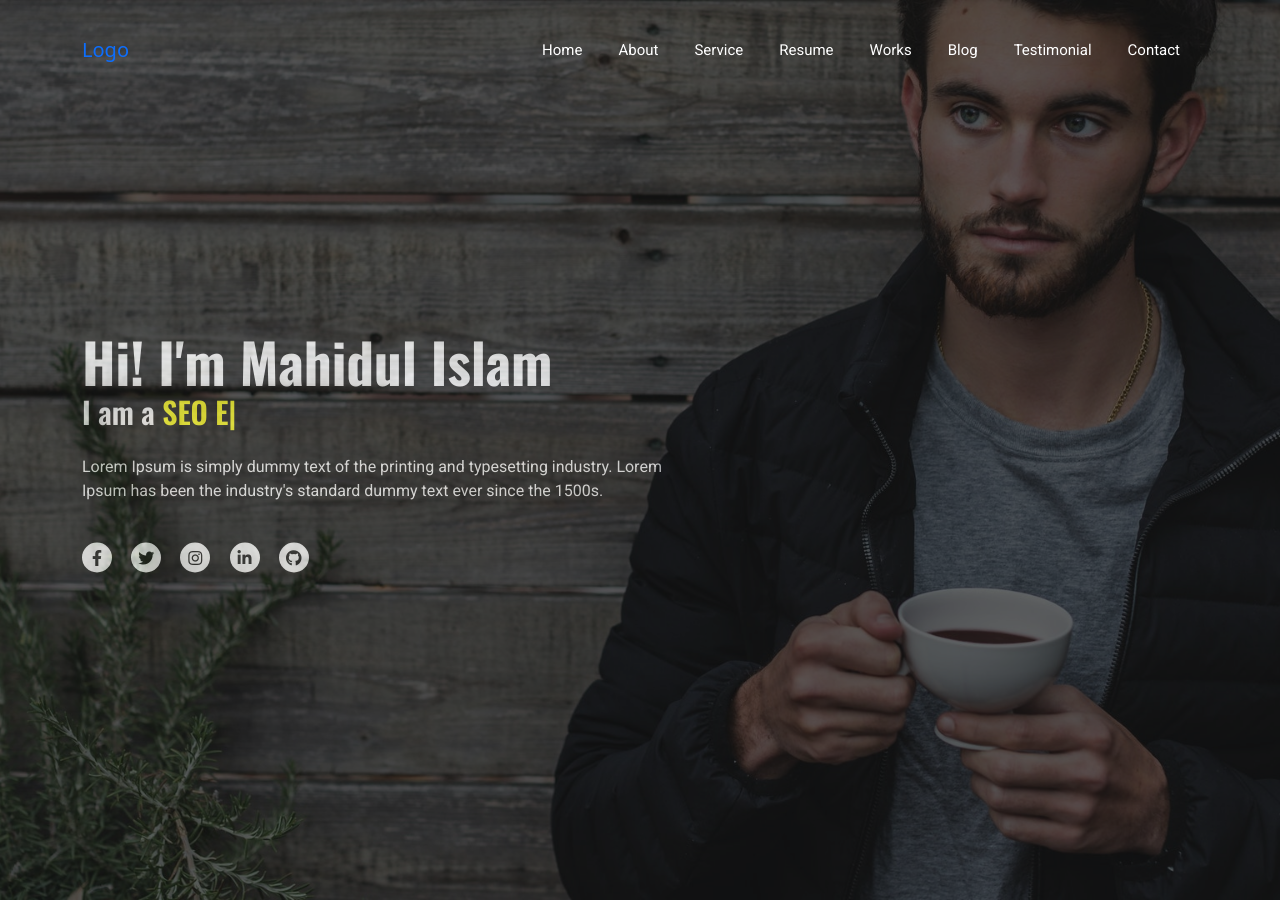
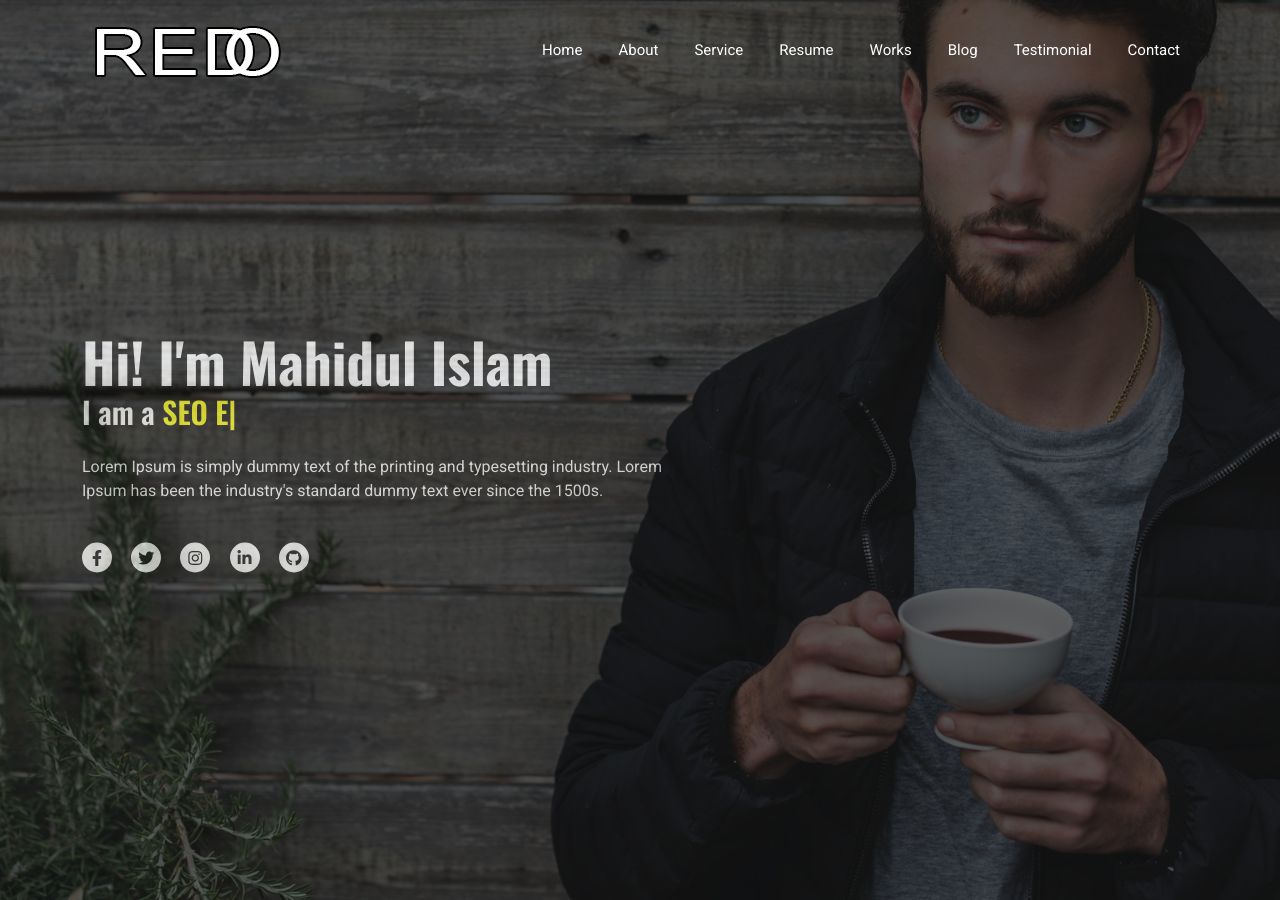
Before and after one commit to codermahidul/redo, a plain HTML site: page index.html in a window 1280 px wide. Drawn offline with nearby package versions, Linux system fonts and the light colour scheme.

Commit message:
Logo Added

```diff
--- a/index.html
+++ b/index.html
@@ -18,7 +18,7 @@
 <!-- Menu Part Start  -->
 <nav class="navbar navbar-expand-lg main-menu">
     <div class="container">
-      <a class="navbar-brand" href="#">Logo</a>
+      <a class="navbar-brand" href="#"><img src="images/logo.png" alt=""></a>
       <button class="navbar-toggler" type="button" data-bs-toggle="collapse" data-bs-target="#navbarSupportedContent" aria-controls="navbarSupportedContent" aria-expanded="false" aria-label="Toggle navigation">
         <span class="navbar-toggler-icon"></span>
       </button>
```
Also changed, not shown: images/logo.png (added).
